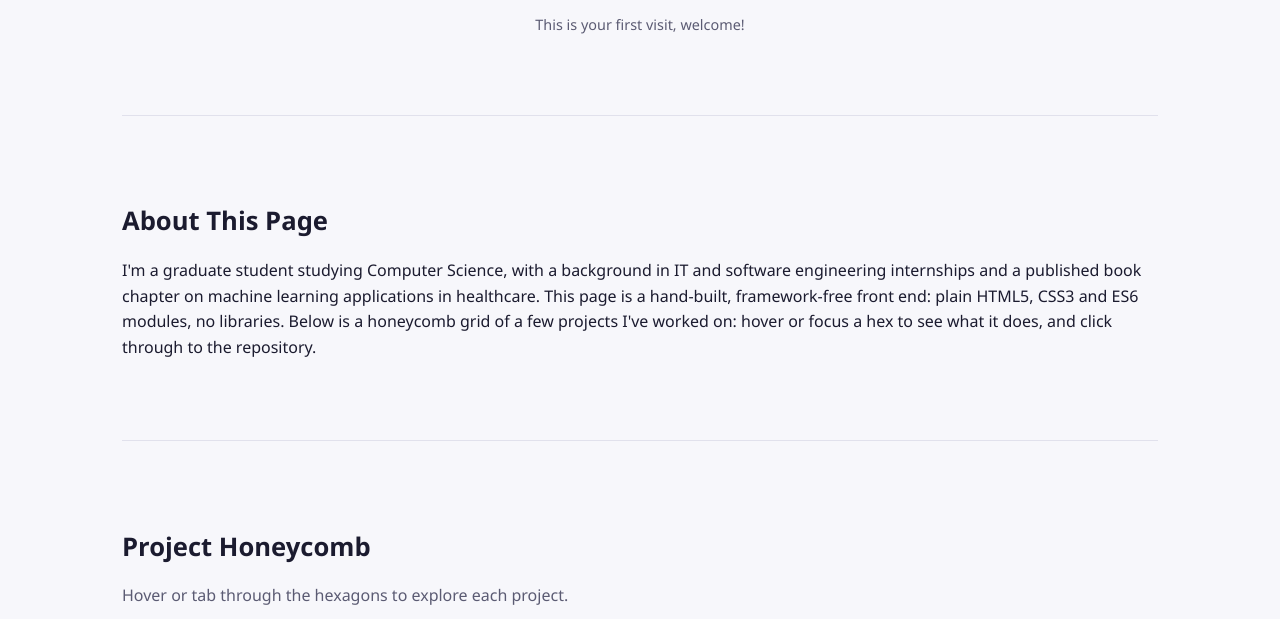
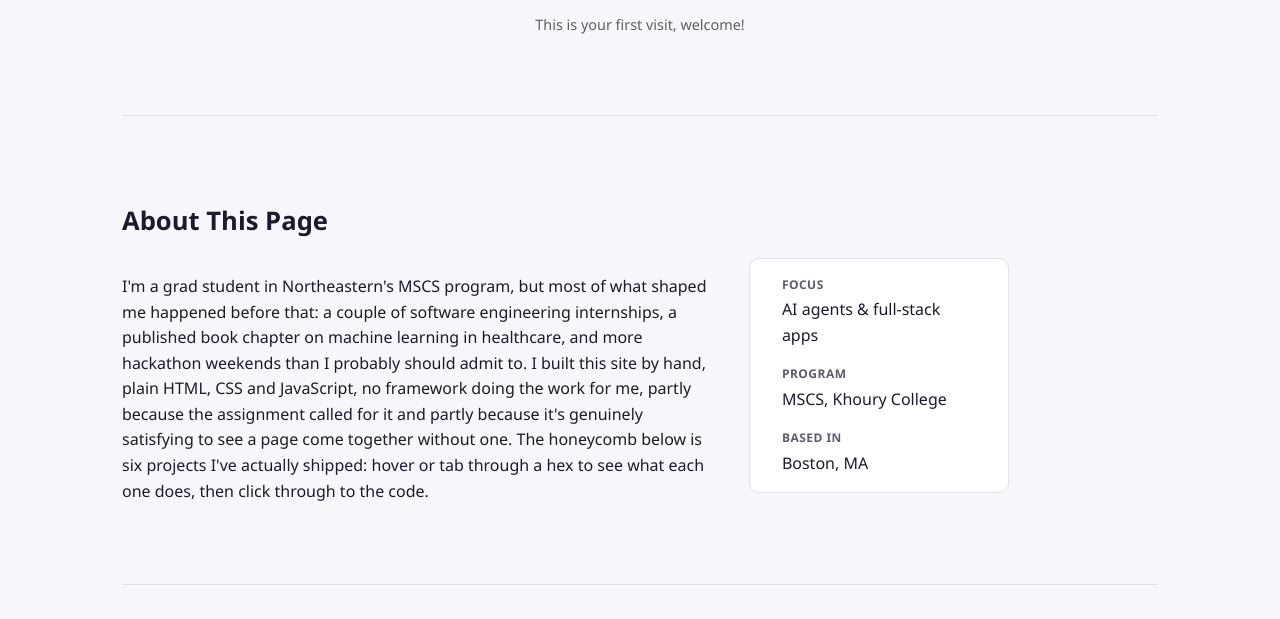
Before and after one commit to BryanSJamesDev/bryan-vanilla-homepage, a website with bundled scripts: page index.html in a window 1280 px wide. Shown: the part 319-938 px from the top of the page. Built offline with nearby package versions, Linux system fonts and the light colour scheme.

Commit message:
Update index.html

```diff
--- a/index.html
+++ b/index.html
@@ -51,13 +51,26 @@
 
       <section class="about" aria-labelledby="about-heading">
         <h2 id="about-heading">About This Page</h2>
-        <p>
-          I'm a graduate student studying Computer Science, with a background in IT and software
-          engineering internships and a published book chapter on machine learning applications in
-          healthcare. This page is a hand-built, framework-free front end: plain HTML5, CSS3 and ES6
-          modules, no libraries. Below is a honeycomb grid of a few projects I've worked on: hover
-          or focus a hex to see what it does, and click through to the repository.
-        </p>
+        <div class="about-content">
+          <p class="about-text">
+            I'm a grad student in Northeastern's MSCS program, but most of what shaped me happened
+            before that: a couple of software engineering internships, a published book chapter on
+            machine learning in healthcare, and more hackathon weekends than I probably should
+            admit to. I built this site by hand, plain HTML, CSS and JavaScript, no framework doing
+            the work for me, partly because the assignment called for it and partly because it's
+            genuinely satisfying to see a page come together without one. The honeycomb below is
+            six projects I've actually shipped: hover or tab through a hex to see what each one
+            does, then click through to the code.
+          </p>
+          <dl class="about-facts">
+            <dt>Focus</dt>
+            <dd>AI agents &amp; full-stack apps</dd>
+            <dt>Program</dt>
+            <dd>MSCS, Khoury College</dd>
+            <dt>Based in</dt>
+            <dd>Boston, MA</dd>
+          </dl>
+        </div>
       </section>
 
       <section class="projects-grid-section" aria-labelledby="grid-heading">
```
